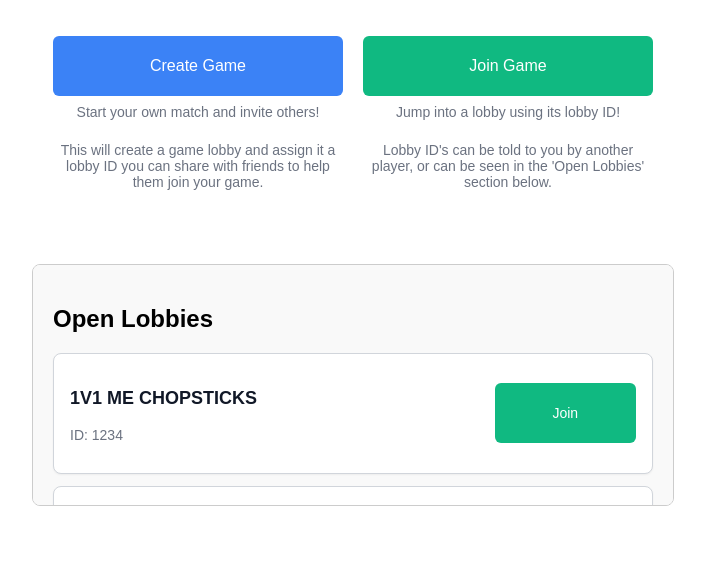
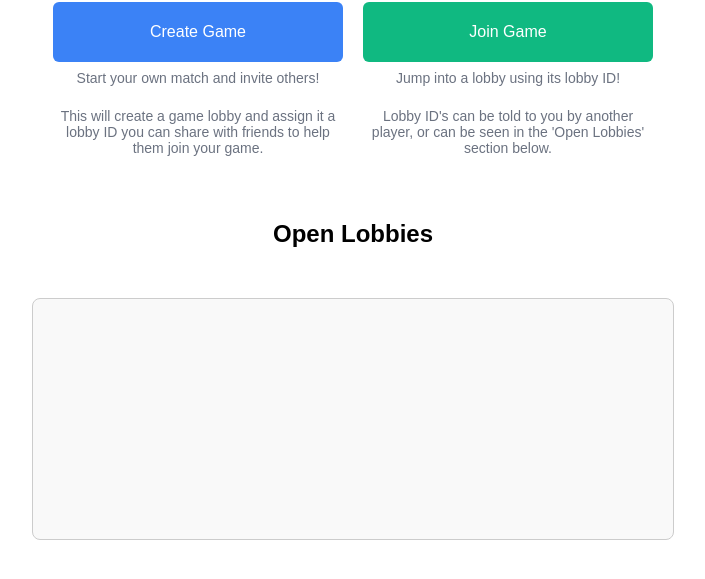
Before and after one commit to ConnorMSun/ChopsticksOnline, a plain HTML site: page public/index.html in a window 1280 px wide. Shown: the part 189-768 px from the top of the page, without its empty margins (287-992 px from the left). Drawn offline with Linux system fonts and the light colour scheme; no server answers.

Commit message:
main menu changes

```diff
--- a/public/index.html
+++ b/public/index.html
@@ -38,24 +38,10 @@
   </div>
 </div>
 
+  <h2>Open Lobbies</h2>
     <section class="open-lobbies">
-      <h2>Open Lobbies</h2>
 
-      <div class="lobby-banner">
-        <div class="lobby-info">
-          <h3 class="lobby-name">1V1 ME CHOPSTICKS</h3>
-          <p class="lobby-id">ID: 1234</p>
-        </div>
-        <button class="join-lobby-btn">Join</button>
-      </div>
 
-      <div class="lobby-banner">
-        <div class="lobby-info">
-          <h3 class="lobby-name">Chill games :D</h3>
-          <p class="lobby-id">ID: 1110</p>
-        </div>
-        <button class="join-lobby-btn">Join</button>
-      </div>
 
     </section>
   </div>
```
